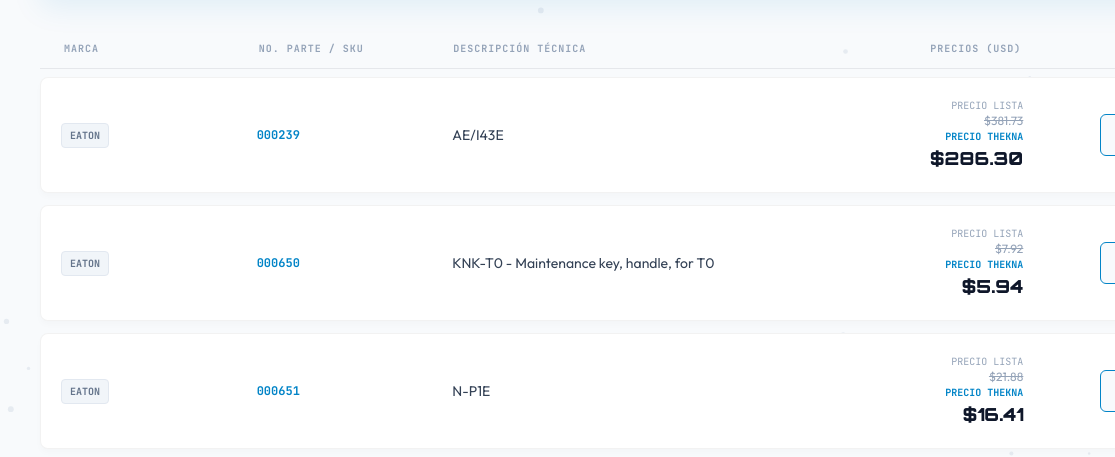
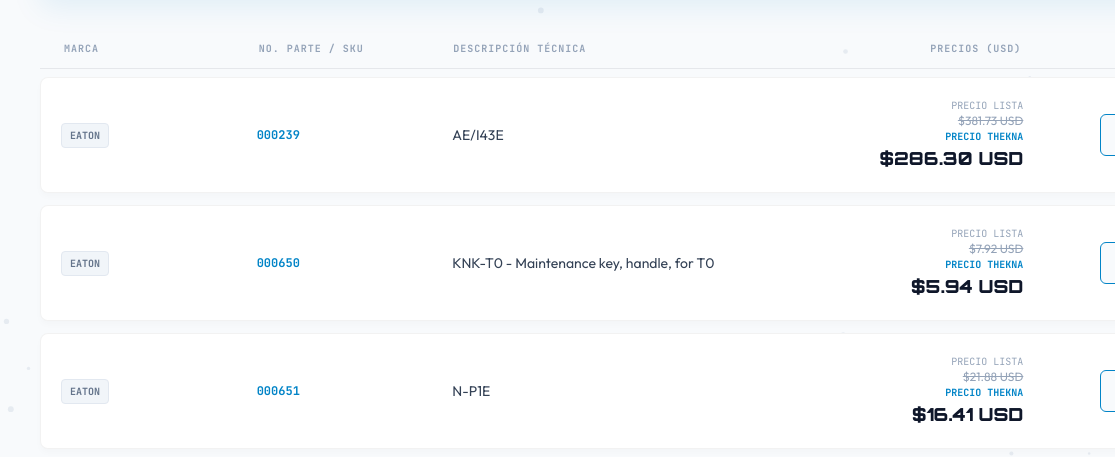
Before and after one commit to eduardobustamante-hub/thekna-web, a plain HTML site: page store.html in a window 1280 px wide. Shown: the part 343-800 px from the top of the page, 0-1115 px from the left. Drawn offline with nearby package versions, Linux system fonts and the light colour scheme.

Commit message:
Update store.html

```diff
--- a/store.html
+++ b/store.html
@@ -112,7 +112,7 @@
             </div>
 
         <div id="empty-state" class="hidden text-center py-20 mt-10">
-            </div>
+        </div>
     </main>
 
     <script>
@@ -153,7 +153,9 @@
         const tableHeader = document.getElementById('table-header');
         const searchInput = document.getElementById('searchInput');
         const brandFilter = document.getElementById('brandFilter');
-        const formatMoney = (amount) => new Intl.NumberFormat('en-US', { style: 'currency', currency: 'USD' }).format(amount);
+
+        // AQUÍ ESTÁ LA MAGIA QUE SALVA LA EMPRESA DE LA QUIEBRA:
+        const formatMoney = (amount) => new Intl.NumberFormat('en-US', { style: 'currency', currency: 'USD' }).format(amount) + ' USD';
 
         function renderProducts(products) {
             productListEl.innerHTML = '';
@@ -171,7 +173,8 @@
 
             itemsToRender.forEach(product => {
                 const theknaPrice = product.listPrice * (1 - DISCOUNT_RATE);
-                const waMessage = encodeURIComponent(`Hola Thekna HUB. Solicito cotización formal de:\n\n*Marca:* ${product.brand}\n*SKU:* ${product.sku}\n*Descripción:* ${product.desc}\n*Precio Thekna Visto:* ${formatMoney(theknaPrice)} USD`);
+                // El mensaje de WA ya tomará automáticamente el "USD" del formatMoney
+                const waMessage = encodeURIComponent(`Hola Thekna HUB. Solicito cotización formal de:\n\n*Marca:* ${product.brand}\n*SKU:* ${product.sku}\n*Descripción:* ${product.desc}\n*Precio Thekna Visto:* ${formatMoney(theknaPrice)}`);
                 const waLink = `https://wa.me/525540431038?text=${waMessage}`;
 
                 const row = document.createElement('div');
@@ -220,21 +223,19 @@
         searchInput.addEventListener('input', filterData);
         brandFilter.addEventListener('change', filterData);
 
-        // ALGORITMO AUTO-ESCÁNER A PRUEBA DE ERRORES DE EXCEL
         Papa.parse("stock.csv", {
             download: true,
-            header: false, // Leemos por columna, no por nombre exacto
+            header: false,
             skipEmptyLines: true,
             complete: function(results) {
                 loadingStateEl.classList.add('hidden');
                 const rawData = results.data;
 
-                // Identificamos dónde empieza la tabla realmente
                 let startIndex = 0;
                 for(let i=0; i < Math.min(10, rawData.length); i++) {
                     const rowText = rawData[i].join("").toLowerCase();
                     if(rowText.includes("marca") || rowText.includes("sku") || rowText.includes("codigo")) {
-                        startIndex = i + 1; // Brincamos el título
+                        startIndex = i + 1;
                         break;
                     }
                 }
@@ -243,7 +244,6 @@
                 for(let i = startIndex; i < rawData.length; i++) {
                     const row = rawData[i];
 
-                    // Si Excel lo guardó usando punto y coma (;) en lugar de comas
                     let colBrand, colSku, colDesc, colPrice;
                     if (row.length === 1 && row[0].includes(';')) {
                         const splitRow = row[0].split(';');
@@ -257,10 +257,8 @@
                     const desc = colDesc ? String(colDesc).trim() : "Consulte con asesor";
                     const priceStr = colPrice ? String(colPrice) : "0";
 
-                    // Extraemos solo el número del precio
                     const price = parseFloat(priceStr.replace(/[^0-9.-]+/g,""));
 
-                    // Guardamos si hay SKU y el precio es válido
                     if(sku !== "N/A" && sku !== "" && price > 0 && !isNaN(price)) {
                         productsDB.push({ brand, sku, desc, listPrice: price });
                     }
```
